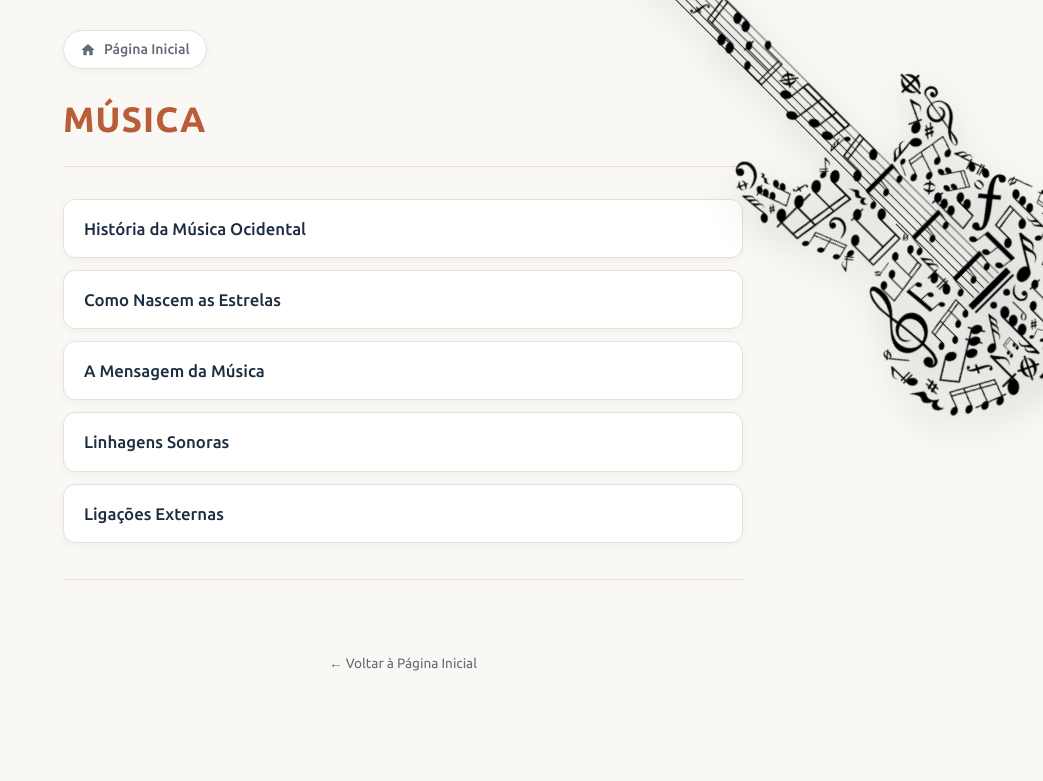
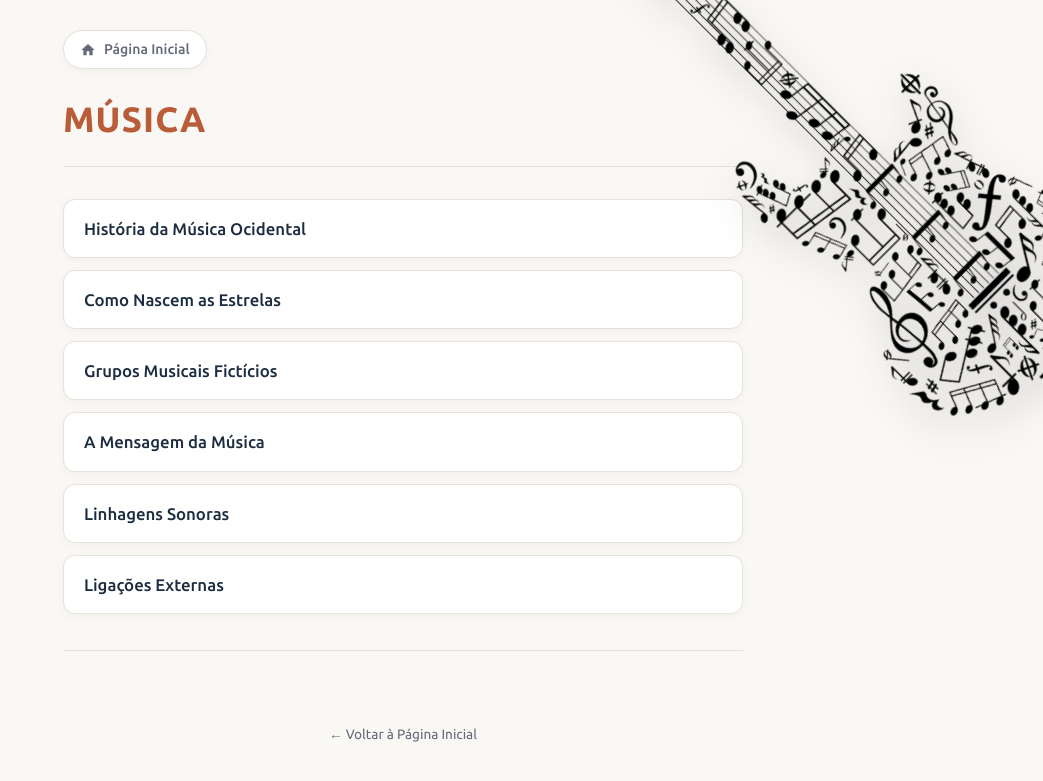
Before and after one commit to joaquim-capitao/musica, a Jekyll site: the page index.html, which Jekyll copies as it is, in a window 1280 px wide. Shown: the top 781 px of the page, without its empty margins (237-1280 px from the left). Built offline with Jekyll 4.4.1, drawn with Linux system fonts in a browser that asks for light colours.

Commit message:
Atualizar o index.html

```diff
--- a/index.html
+++ b/index.html
@@ -268,6 +268,10 @@
     <ul class="chronicles-list" id="chronicles-list">
       <li><a href="https://joaquim-capitao.github.io/musica/historia"><span class="title">História da Música Ocidental</span></a></li>
       <li><a href="https://joaquim-capitao.github.io/musica/artistas"><span class="title">Como Nascem as Estrelas</span></a></li>
+
+      <li><a href="https://joaquim-capitao.github.io/musica/grupos-musicais-ficticios"><span class="title">Grupos Musicais Fictícios</span></a></li>
+
+
       <li><a href="https://joaquim-capitao.github.io/musica/a-mensagem-da-musica"><span class="title">A Mensagem da Música</span></a></li>
       <li><a href="https://joaquim-capitao.github.io/musica/generos"><span class="title">Linhagens Sonoras</span></a></li>
       <li><a href="https://joaquim-capitao.github.io/musica/links-externos"><span class="title">Ligações Externas</span></a></li>
```
